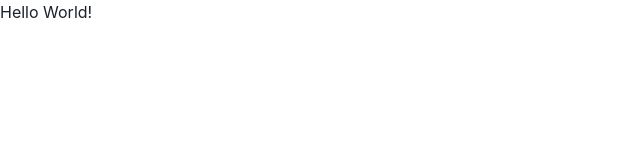
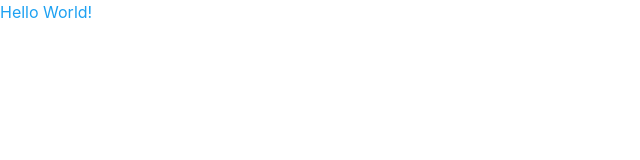
Before and after one commit to BanKinf/twitter-design, a React (Vite) app: page / in a window 1280 px wide. Shown: the top 160 px of the page, without its empty margins (0-640 px from the left). Built offline with nearby package versions, Linux system fonts and the light colour scheme.

Commit message:
Second commit

```diff
--- a/src/App.tsx
+++ b/src/App.tsx
@@ -1,7 +1,8 @@
 import React from "react"
+import { Text } from "@chakra-ui/react"
 
 const App: React.FC = () => {
-  return <div>Hello World!</div>
+  return <Text color="primary.500">Hello World!</Text>
 }
 
 export default App
--- a/src/main.tsx
+++ b/src/main.tsx
@@ -1,11 +1,12 @@
 import { ChakraProvider } from '@chakra-ui/react'
 import React from 'react'
 import ReactDOM from 'react-dom/client'
-import App from './App'
+import App from './app'
+import theme from './theme'
 
 ReactDOM.createRoot(document.getElementById('root')!).render(
   <React.StrictMode>
-    <ChakraProvider>
+    <ChakraProvider theme={theme}>
       <App />
     </ChakraProvider>
   </React.StrictMode>
--- /dev/null
+++ b/src/theme.ts
@@ -0,0 +1,7 @@
+import { extendTheme, theme } from "@chakra-ui/react";
+
+export default extendTheme({
+    colors: {
+        primary: theme.colors.twitter,
+    },
+});
```
Also changed, not shown: src/layout.tsx (added).
